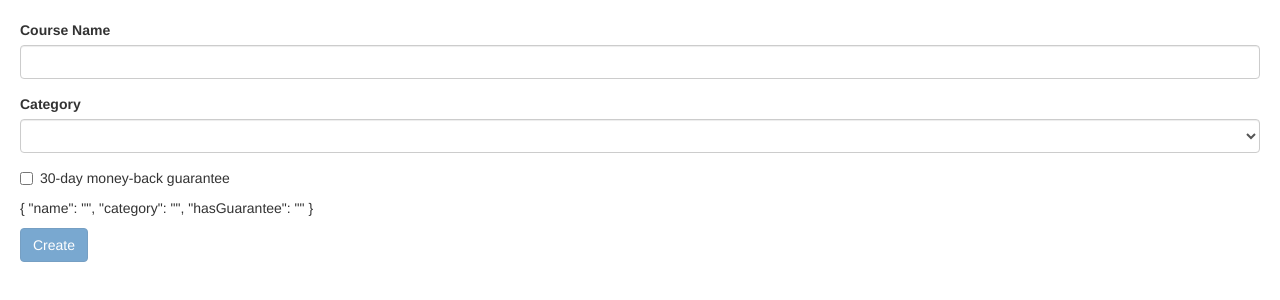
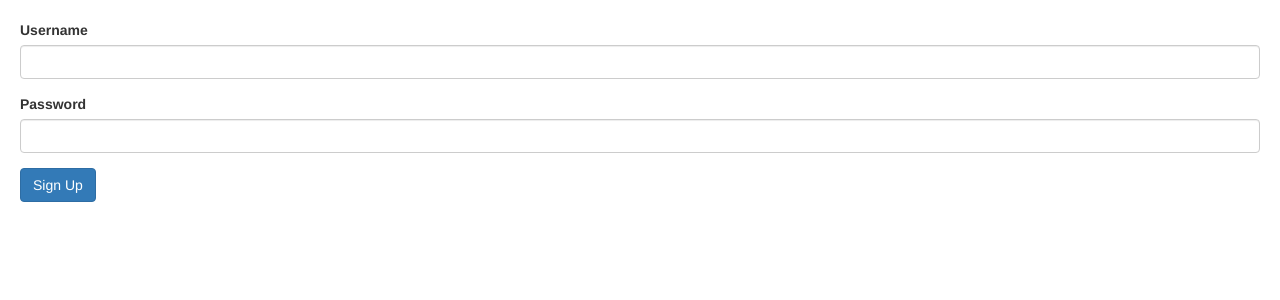
Before and after one commit to yuanyu90221/angular-demo, an Angular app: page / in a window 1280 px wide. Shown: the top 300 px of the page. Built offline with nearby package versions, Linux system fonts and the light colour scheme.

Commit message:
add asyncValidator

```diff
--- a/src/app/app.component.html
+++ b/src/app/app.component.html
@@ -13,4 +13,5 @@
 <input type="text" [appInputFormat]="'uppercase'">
 <zippy title="Shipping Details">Shipping Details Content</zippy>-->
 <!--<contact-form></contact-form>-->
-<course-form></course-form>
+<!--<course-form></course-form>-->
+<signup-form></signup-form>
--- /dev/null
+++ b/src/app/signup-form/signup-form.component.html
@@ -0,0 +1,26 @@
+<form [formGroup]="form">
+    <div class="form-group">
+        <label for="username">Username</label>
+        <input
+            formControlName="username"
+            id="username"
+            type="text"
+            class="form-control">
+        <div *ngIf="username.pending">Checking for uniqueness...</div>
+        <div *ngIf="username.touched && username.invalid" class="alert alert-danger">
+          <div *ngIf="username.errors.required">Username is required</div>
+          <div *ngIf="username.errors.minlength">Username should be minimum {{ username.errors.minlength.requiredLength}}</div>
+          <div *ngIf="username.errors.cannotContainSpace">Username cannot contain space.</div>
+          <div *ngIf="username.errors.shouldBeUnique">Username is already taken .</div>
+        </div>
+    </div>
+    <div class="form-group">
+        <label for="password">Password</label>
+        <input
+            formControlName="password"
+            id="password"
+            type="text"
+            class="form-control">
+    </div>
+    <button class="btn btn-primary" type="submit">Sign Up</button>
+</form>
--- /dev/null
+++ b/src/app/signup-form/signup-form.component.ts
@@ -0,0 +1,26 @@
+import { UsernameValidators } from './username.validators';
+import { Component } from '@angular/core';
+import { FormGroup, FormControl, Validators } from '@angular/forms';
+
+@Component({
+  // tslint:disable-next-line:component-selector
+  selector: 'signup-form',
+  templateUrl: './signup-form.component.html',
+  styleUrls: ['./signup-form.component.css']
+})
+export class SignupFormComponent {
+  form = new FormGroup({
+    username: new FormControl('', [
+      Validators.required,
+      Validators.minLength(3),
+      UsernameValidators.cannotContainSpace
+    ],
+      UsernameValidators.shouldBeUnique
+    ),
+    password: new FormControl('', Validators.required)
+  });
+
+  get username(){
+    return this.form.get('username');
+  }
+}
--- /dev/null
+++ b/src/app/signup-form/username.validators.ts
@@ -0,0 +1,23 @@
+import { AbstractControl, ValidationErrors } from '@angular/forms';
+export class UsernameValidators {
+  static cannotContainSpace(control: AbstractControl): ValidationErrors | null {
+    if ((control.value as string).indexOf(' ') >= 0) {
+      return { cannotContainSpace: true };
+    }
+    return null;
+  }
+
+  static shouldBeUnique(control: AbstractControl): Promise<ValidationErrors | null> {
+    return new Promise((resolve, reject) => {
+       setTimeout(() => {
+          if (control.value === 'mosh') {
+            resolve({shouldBeUnique: true});
+          }
+          // tslint:disable-next-line:one-line
+          else {
+            resolve(null);
+          }
+        }, 2000);
+    });
+  }
+}
```
Also changed, not shown: src/app/app.module.ts (+6 -3 lines), src/app/signup-form/signup-form.component.css (added), 1 other file (tests, documents, lock files or other folders).
